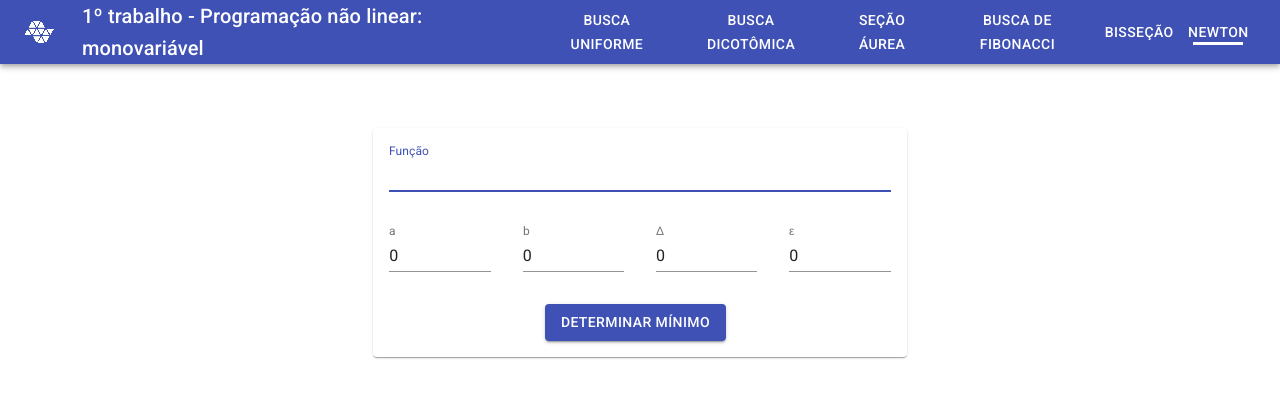
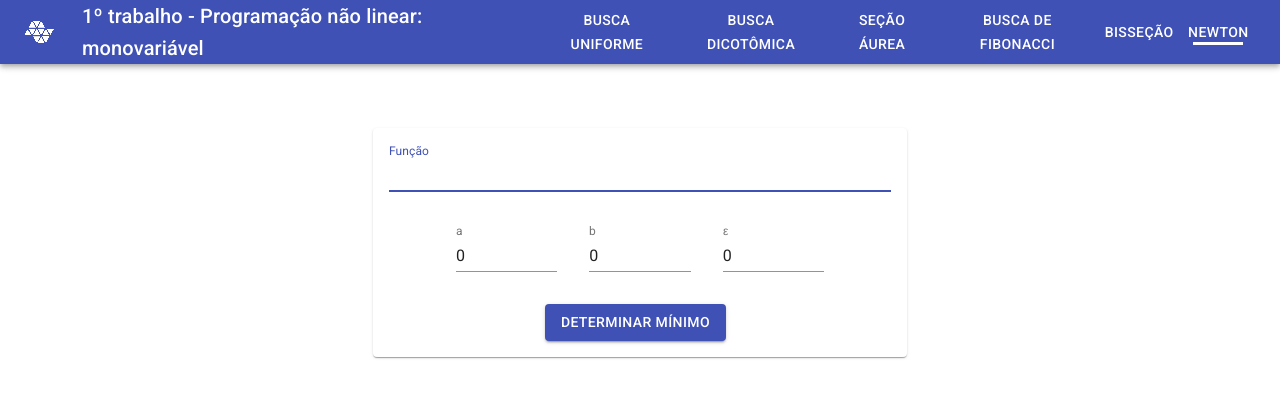
Before and after one commit to maykonmichel/4627AT1, a React (Create React App) app: page /newton in a window 1280 px wide. Shown: the top 398 px of the page. Built offline with nearby package versions, Linux system fonts and the light colour scheme.

Commit message:
Metodo busca uniforme finalizado inicio do Newton

```diff
--- a/src/methods/index.js
+++ b/src/methods/index.js
@@ -17,4 +17,4 @@ const methods = {
 };
 
 export default (method, { f, ...args }) =>
-  methods[method]({ f: (x) => evaluate(f, { x }), ...args });
+  methods[method]({ fn: f, f:(x) => evaluate(f, { x }), ...args });
--- a/src/methods/newton.js
+++ b/src/methods/newton.js
@@ -1,4 +1,16 @@
-export default async () =>
+import { create, all } from 'mathjs';
+
+export default async ({ f, fn, a, b, e }) =>
   new Promise((resolve, reject) => {
-    return reject(new Error('TODO implement newton'));
+
+    const config = { };
+    const math = create(all, config);
+
+    alert(math.derivative(fn,'x').evaluate({x:a}));
+    let xn = a;
+    let lim = b;
+
+    //if () return reject(new Error('Não foi possível determinar o mínimo da função'));
+
+    return resolve('a');
   });
--- a/src/methods/uniformSearch.js
+++ b/src/methods/uniformSearch.js
@@ -1,4 +1,28 @@
-export default async () =>
+export default async ({ f, a, b, d }) =>
   new Promise((resolve, reject) => {
-    return reject(new Error('TODO implement uniform search'));
+    //a é o primeiro valor de x e b o limite
+    let x = a;
+    let lim = b;
+    let parada = true;
+    let numDecimais = d.toString().length - d.toString().indexOf('.');
+    //Primeira Busca
+    for (let i = 1; parada && i <= 9999; i += 1) {
+      const xk = parseFloat((x+d).toFixed(numDecimais));
+      if (f(xk) > f(x) || xk >= lim){
+        parada = false;
+        x = Math.max(a,x-d);//x de 2 intervalos passados
+      }
+      else if(i==9999) return reject(new Error('Não foi possível determinar o mínimo da função, digite um Δ maior ou diminua o intervalo de busca!'));
+      else x = xk;
+    }
+    //Refinamento de busca
+    d /= 10; //divide delta por 10
+    parada = true;
+    for(let i = 1; parada && i <= 9999; i += 1){
+      const xk = parseFloat((x+d).toFixed(numDecimais));
+      if (f(xk) > f(x) || xk >= lim) parada = false;
+      else if(i==9999) return reject(new Error('Não foi possível determinar o mínimo da função, digite um Δ maior ou diminua o intervalo de busca!'));
+      else x = xk;
+    }
+    return resolve(x);
   });
--- a/src/pages/Newton/index.js
+++ b/src/pages/Newton/index.js
@@ -26,7 +26,6 @@ const validationSchema = yup.object().shape({
   f: yup.string().label('Função').required(),
   a: yup.number().label('a').required(),
   b: yup.number().label('b').required(),
-  d: yup.number().label('Δ').required().moreThan(0),
   e: yup.number().label('ε').required().moreThan(0),
 });
 
@@ -116,18 +115,6 @@ export default memo(() => {
               <Grid item xs={3}>
                 <TextField
                   type="number"
-                  error={!!errors.d}
-                  helperText={errors.d}
-                  name="d"
-                  label="Δ"
-                  value={values.d}
-                  onChange={handleChange}
-                  fullWidth
-                />
-              </Grid>
-              <Grid item xs={3}>
-                <TextField
-                  type="number"
                   error={!!errors.e}
                   helperText={errors.e}
                   name="e"
```
